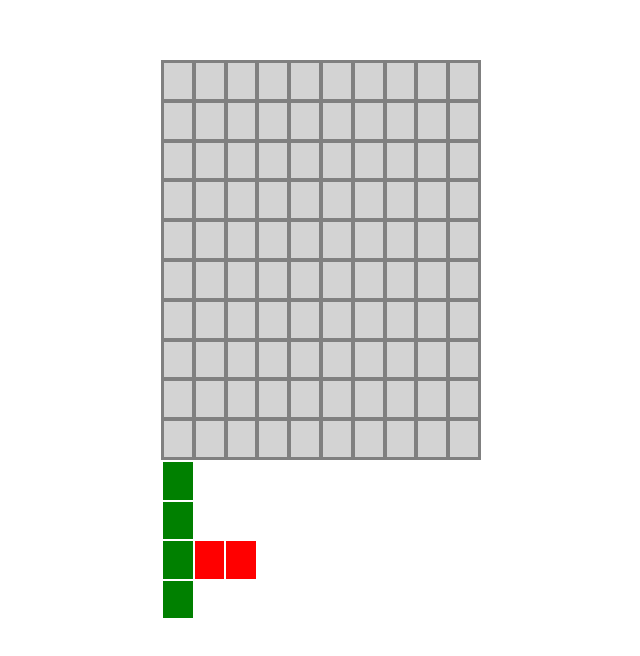
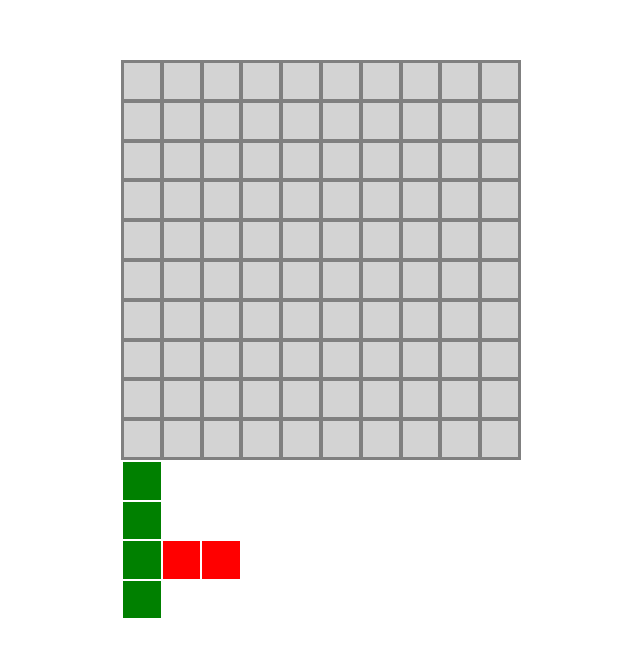
Before and after one commit to NeuronaBens/game-repo, a plain HTML site: page puzzles/jigsaw-puzzle.html in a window 1280 px wide. Shown: the part 128-784 px from the top of the page, without its empty margins (319-959 px from the left). Drawn offline with Linux system fonts and the light colour scheme.

Commit message:
normalization of tiles

```diff
--- a/puzzles/jigsaw-puzzle.css
+++ b/puzzles/jigsaw-puzzle.css
@@ -6,7 +6,7 @@
   height: 95vh;
 }
 #game-container {
-  width: 25vw;
+  width: 50vh;
   height: 50vh;
   background-color: gray;
 }
--- a/puzzles/jigsaw-puzzle.js
+++ b/puzzles/jigsaw-puzzle.js
@@ -72,8 +72,7 @@ function createTable(rows, columns) {
 
 let TableWidth = 10;
 let TableHieght = 10;
-const PercentageWidth = 25;
-const PercentageHeight = 50;
+const PercentageOfViewport = 50;
 // Usage example:
 createTable(TableWidth, TableHieght); // This will create a nxm table
 
@@ -82,8 +81,8 @@ let pieces = 0;
 function createPieces(fourByFourGrid, color) {
   const piece = document.createElement("table");
   piece.className = "piece";
-  piece.style.width = `${(PercentageWidth * 4) / TableWidth}vw`;
-  piece.style.height = `${(PercentageHeight * 4) / TableHieght}vh`;
+  piece.style.width = `${(PercentageOfViewport * 4) / TableWidth}vh`;
+  piece.style.height = `${(PercentageOfViewport * 4) / TableHieght}vh`;
   piece.innerHTML = "";
   piece.id = `piece-${pieces}`;
   pieces += 1;
```
